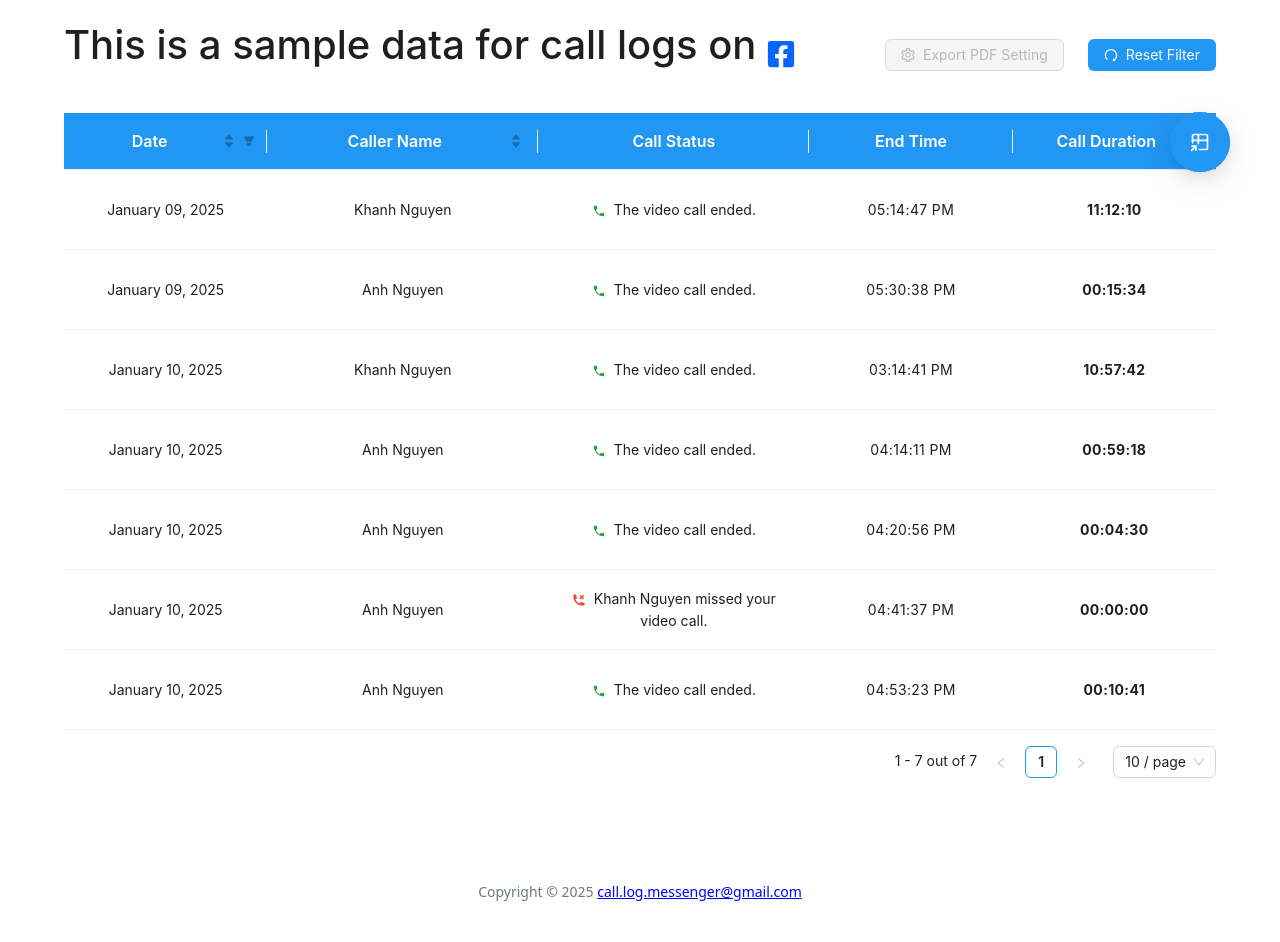
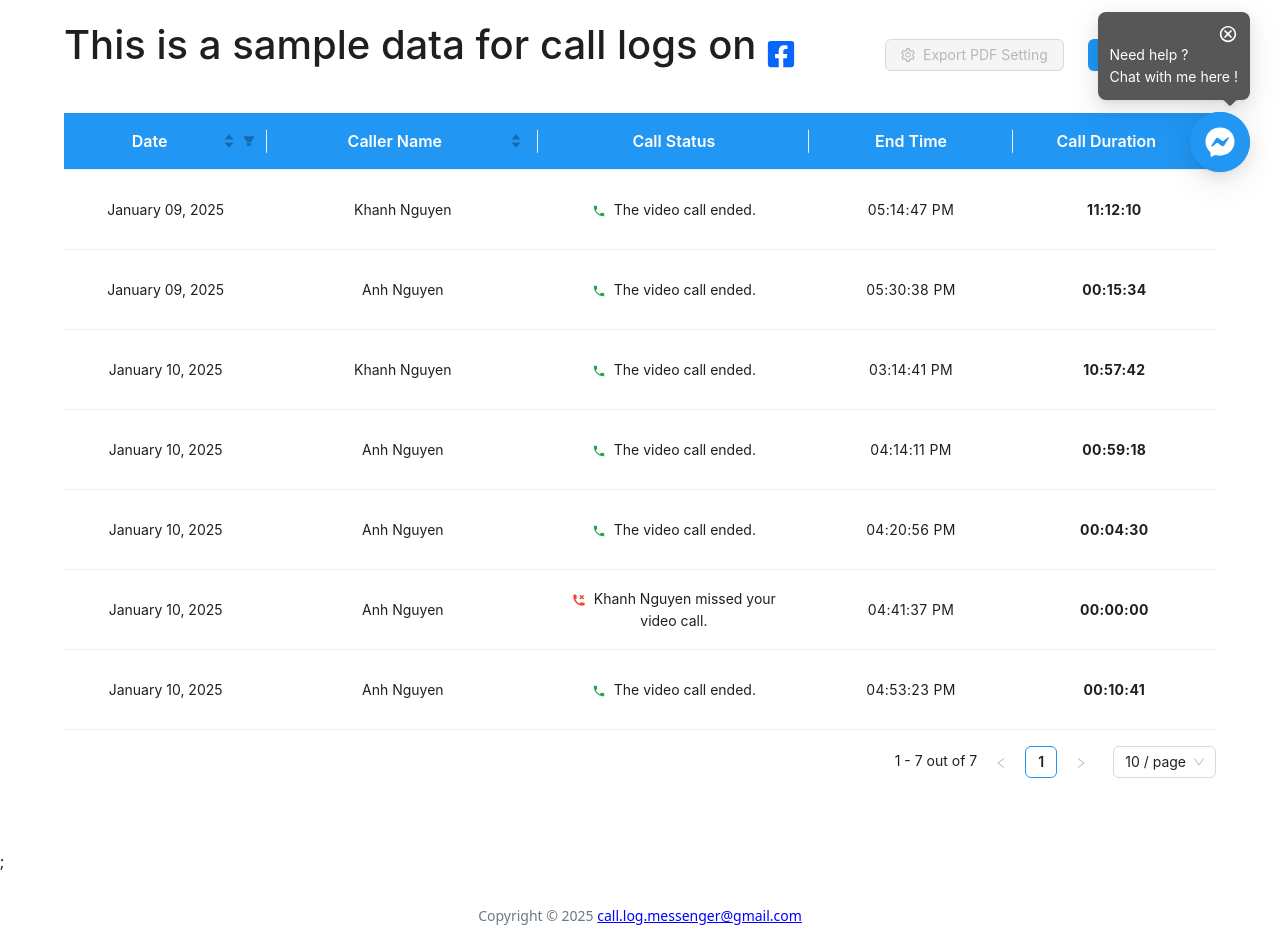
Before and after one commit to thanhvanvu/call-log-messenger, a Next.js app: page /en/calllog in a window 1280 px wide. Shown: the part 580-1522 px from the top of the page. Before the commit the page ends 1498 px from the top, so only its background shows below. Built offline with nearby package versions, Linux system fonts and the light colour scheme; what @ant-design/nextjs-registry would draw is missing.

Commit message:
add messenger float button

```diff
--- a/src/app/[locale]/globals.css
+++ b/src/app/[locale]/globals.css
@@ -74,6 +74,14 @@ p {
   opacity: 0.4; /* Makes it look disabled */
 }
 
+.messenger-float-button .ant-float-btn-icon {
+  text-align: center;
+  margin: auto;
+  width: 30px !important;
+  font-size: 25px;
+  line-height: 1;
+}
+
 @media print {
   .page-break {
     page-break-after: always; /* For older browsers */
--- a/src/app/[locale]/layout.tsx
+++ b/src/app/[locale]/layout.tsx
@@ -11,11 +11,10 @@ import { notFound } from "next/navigation";
 import { routing } from "@/i18n/routing";
 import { SpeedInsights } from "@vercel/speed-insights/next";
 import { Analytics } from "@vercel/analytics/next";
-
 import { ConfigProvider, theme } from "antd";
 import { Metadata } from "next";
 import { Footer } from "@/component/Footer";
-const inter = Inter({ subsets: ["latin"] });
+import MessengerFloatButton from "@/component/MessengerFloatButton";
 
 export const metadata: Metadata = {
   title: "Call Logs & Stats - Export, Analyze, and Track",
@@ -89,6 +88,7 @@ export default async function LocaleLayout({
                 <AntdRegistry>{children}</AntdRegistry>
                 <Analytics />
                 <SpeedInsights />
+                <MessengerFloatButton />
               </div>
               <Footer />
             </body>
--- a/src/component/CallLog/Calllog.tsx
+++ b/src/component/CallLog/Calllog.tsx
@@ -404,7 +404,7 @@ const CallLog = () => {
           rawCallLogsNotModify={rawCallLogsNotModify}
         />
 
-        <div className="hidden 992:block">
+        {/* <div className="hidden 992:block">
           <FloatButton.Group
             // @ts-ignore
             ref={tourStep?.step6}
@@ -443,7 +443,7 @@ const CallLog = () => {
               />
             </Popover>
           </FloatButton.Group>
-        </div>
+        </div> */}
       </div>
     </>
   );
--- /dev/null
+++ b/src/component/MessengerFloatButton.tsx
@@ -0,0 +1,41 @@
+"use client";
+import { FloatButton, Popover } from "antd";
+import React, { useState } from "react";
+import { FaFacebookMessenger } from "react-icons/fa";
+import { IoMdCloseCircleOutline } from "react-icons/io";
+
+const MessengerFloatButton = () => {
+  const [floatButton, setFloatButton] = useState<boolean>(true);
+  const content = (
+    <div
+      className="text-white cursor-pointer"
+      onClick={() => {
+        setFloatButton(false);
+      }}
+    >
+      <span className="flex justify-end ">
+        <IoMdCloseCircleOutline style={{ fontSize: "20px" }} />
+      </span>
+      <p>
+        Need help ? <br></br> Chat with me here !
+      </p>
+    </div>
+  );
+  return (
+    <div>
+      <Popover content={content} open={floatButton} placement="topLeft" color="rgb(87,87,87)">
+        <FloatButton
+          type="primary"
+          href="https://m.me/nguyenanh4994"
+          target="_blank"
+          className="messenger-float-button"
+          style={{ insetInlineEnd: 30, width: "60px", height: "60px" }}
+          icon={<FaFacebookMessenger style={{ fontSize: "30px" }} />}
+        />
+      </Popover>
+      ;
+    </div>
+  );
+};
+
+export default MessengerFloatButton;
--- a/src/component/TourGuide.tsx
+++ b/src/component/TourGuide.tsx
@@ -121,27 +121,27 @@ const TourGuide = () => {
       ),
       target: () => step5.current,
     },
-    {
-      title: t("guide-tour.float-button.title"),
-      description: (
-        <ul className="list-disc list-inside ml-4">
-          <li>{t("guide-tour.float-button.description.line1")}</li>
-        </ul>
-      ),
-      placement: "leftTop",
-      cover: (
-        <div className="w-[30%] mx-auto ">
-          <Image
-            src="https://i.imgur.com/TpQjJqf.gif"
-            alt="float button"
-            className="shadow-md"
-            width={400}
-            height={400}
-          />
-        </div>
-      ),
-      target: () => step6.current,
-    },
+    // {
+    //   title: t("guide-tour.float-button.title"),
+    //   description: (
+    //     <ul className="list-disc list-inside ml-4">
+    //       <li>{t("guide-tour.float-button.description.line1")}</li>
+    //     </ul>
+    //   ),
+    //   placement: "leftTop",
+    //   cover: (
+    //     <div className="w-[30%] mx-auto ">
+    //       <Image
+    //         src="https://i.imgur.com/TpQjJqf.gif"
+    //         alt="float button"
+    //         className="shadow-md"
+    //         width={400}
+    //         height={400}
+    //       />
+    //     </div>
+    //   ),
+    //   target: () => step6.current,
+    // },
     {
       title: t("guide-tour.language.title"),
       description: (
@@ -174,7 +174,7 @@ const TourGuide = () => {
       step3: step3,
       step4: step4,
       step5: step5,
-      step6: step6,
+      // step6: step6,
       step7: step7,
     });
   }, []);
```
